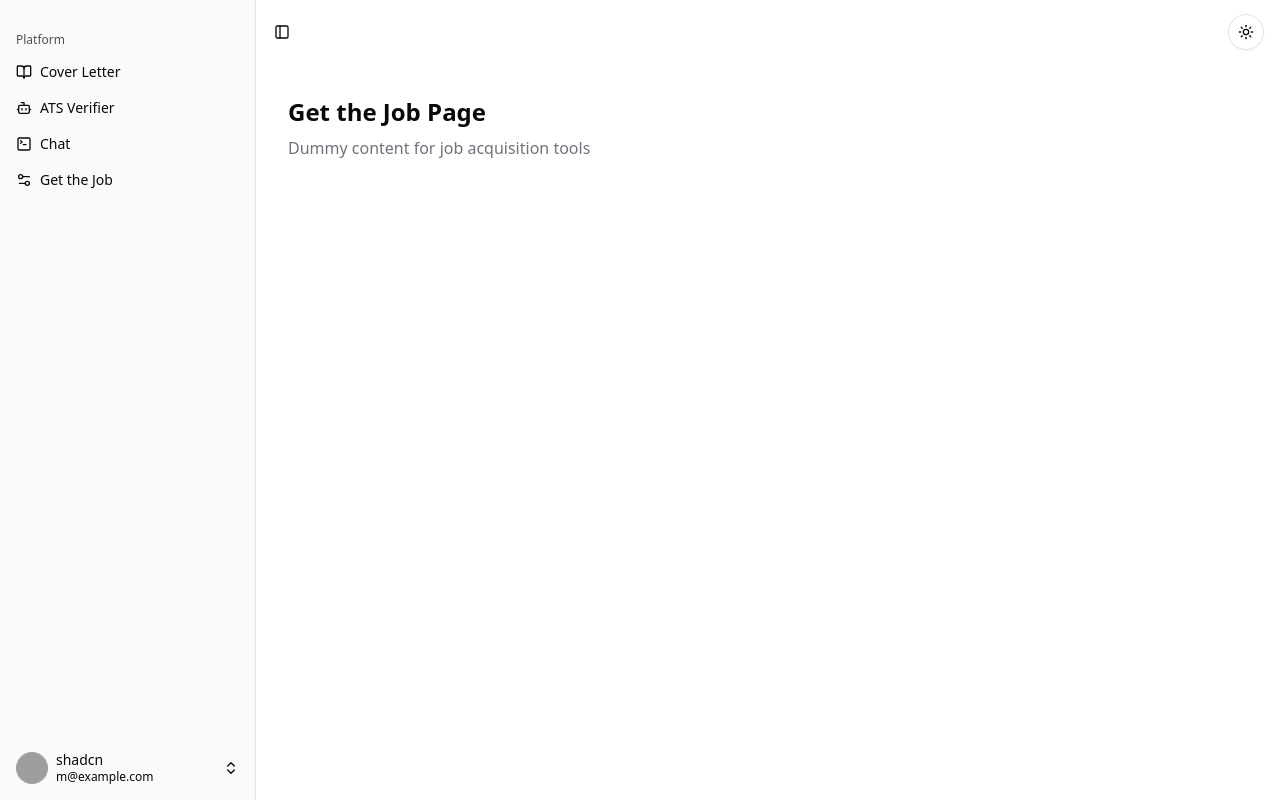
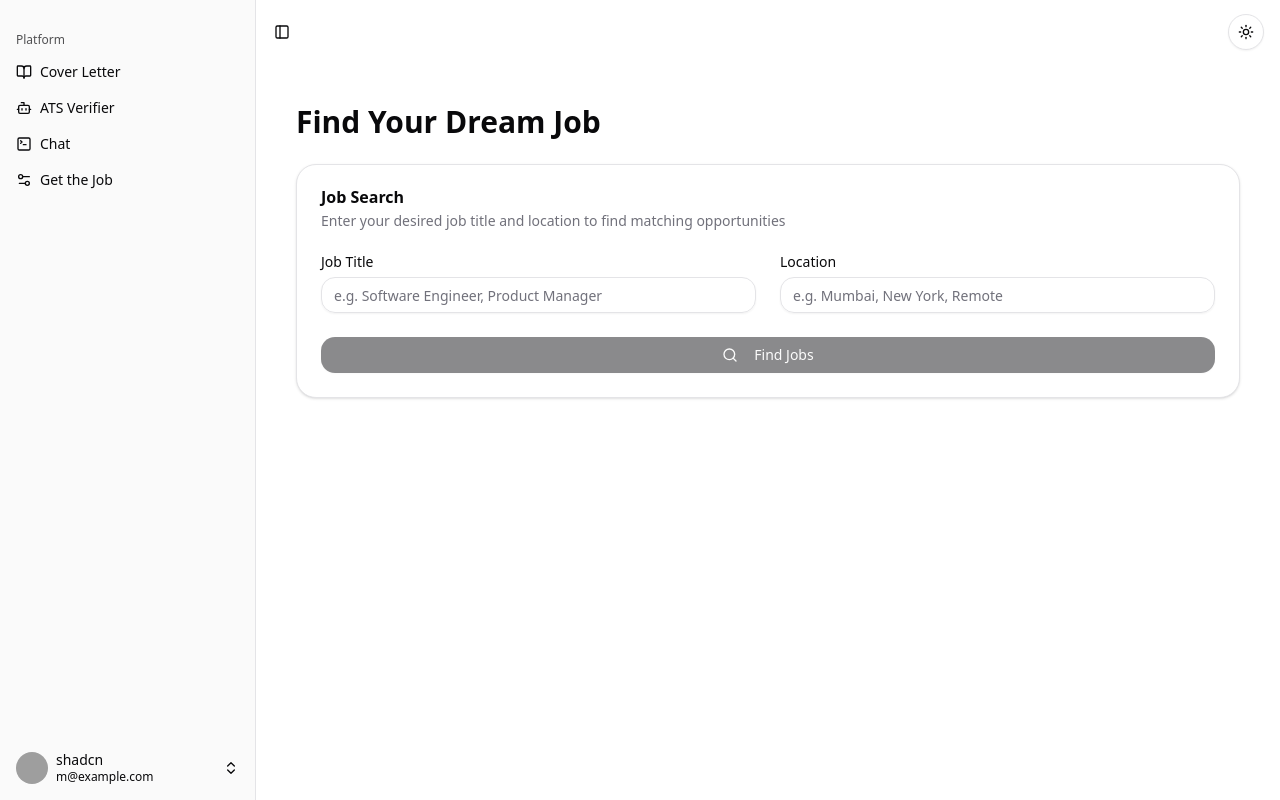
Before and after one commit to anujs101/race, a React (Vite) app in the folder Frontend/: page /dashboard/get-job in a window 1280 px wide. Built offline with nearby package versions, Linux system fonts and the light colour scheme; grey boxes are pictures that could not be loaded.

Commit message:
cover letter & role job

```diff
--- a/Frontend/src/Pages/GetJob.jsx
+++ b/Frontend/src/Pages/GetJob.jsx
@@ -1,12 +1,210 @@
-import React from 'react'
+import React, { useState } from 'react';
+import { Button } from '@/components/ui/button';
+import { Input } from '@/components/ui/input';
+import { Label } from '@/components/ui/label';
+import { Card, CardContent, CardDescription, CardFooter, CardHeader, CardTitle } from '@/components/ui/card';
+import { Tabs, TabsContent, TabsList, TabsTrigger } from '@/components/ui/tabs';
+import { Alert, AlertDescription, AlertTitle } from '@/components/ui/alert';
+import { ExternalLink, MapPin, Building, Clock, Briefcase, Search, Loader2 } from 'lucide-react';
+import axios from 'axios';
 
 const GetJob = () => {
+  const [jobTitle, setJobTitle] = useState('');
+  const [location, setLocation] = useState('');
+  const [isLoading, setIsLoading] = useState(false);
+  const [error, setError] = useState(null);
+  const [jobMatches, setJobMatches] = useState(null);
+  const baseUrl = "https://49d8-103-104-226-58.ngrok-free.app/api/";
+
+  const handleSearch = async () => {
+    if (!jobTitle || !location) {
+      setError('Please enter both job title and location');
+      return;
+    }
+
+    setIsLoading(true);
+    setError(null);
+
+    try {
+      // Get auth token from localStorage
+      const authToken = localStorage.getItem('authToken');
+
+      if (!authToken) {
+        throw new Error('Authentication token not found. Please log in again.');
+      }
+
+      // Make API request
+      const response = await axios.post(
+        `${baseUrl}jobs/find-matches`,
+        {
+          jobTitle,
+          location
+        },
+        {
+          headers: {
+            'Authorization': `${authToken}`,
+            'Content-Type': 'application/json'
+          }
+        }
+      );
+
+      // Handle successful response
+      if (response.data && response.data.status === 'success') {
+        setJobMatches(response.data.data);
+      } else {
+        throw new Error('Invalid response from server');
+      }
+    } catch (err) {
+      console.error('Error finding job matches:', err);
+      setError(err.response?.data?.message || err.message || 'Failed to find job matches');
+    } finally {
+      setIsLoading(false);
+    }
+  };
+
+  // Function to format description text with line breaks
+  const formatDescription = (description) => {
+    return description.split('\n').map((line, index) => (
+      <React.Fragment key={index}>
+        {line}
+        <br />
+      </React.Fragment>
+    ));
+  };
+
   return (
-    <div className="p-4">
-      <h1 className="text-2xl font-bold">Get the Job Page</h1>
-      <p className="mt-2 text-muted-foreground">Dummy content for job acquisition tools</p>
+    <div className="container mx-auto p-6 max-w-6xl">
+      <div className="flex items-center justify-between mb-6">
+        <h1 className="text-3xl font-bold">Find Your Dream Job</h1>
+      </div>
+
+      <Card className="mb-8">
+        <CardHeader>
+          <CardTitle>Job Search</CardTitle>
+          <CardDescription>
+            Enter your desired job title and location to find matching opportunities
+          </CardDescription>
+        </CardHeader>
+        <CardContent>
+          <div className="grid grid-cols-1 md:grid-cols-2 gap-6">
+            <div className="space-y-2">
+              <Label htmlFor="job-title">Job Title</Label>
+              <Input
+                id="job-title"
+                placeholder="e.g. Software Engineer, Product Manager"
+                value={jobTitle}
+                onChange={(e) => setJobTitle(e.target.value)}
+              />
+            </div>
+            <div className="space-y-2">
+              <Label htmlFor="location">Location</Label>
+              <Input
+                id="location"
+                placeholder="e.g. Mumbai, New York, Remote"
+                value={location}
+                onChange={(e) => setLocation(e.target.value)}
+              />
+            </div>
+          </div>
+        </CardContent>
+        <CardFooter>
+          <Button
+            onClick={handleSearch}
+            disabled={isLoading || !jobTitle || !location}
+            className="w-full"
+          >
+            {isLoading ? (
+              <>
+                <Loader2 className="mr-2 h-4 w-4 animate-spin" />
+                Searching...
+              </>
+            ) : (
+              <>
+                <Search className="mr-2 h-4 w-4" />
+                Find Jobs
+              </>
+            )}
+          </Button>
+        </CardFooter>
+      </Card>
+
+      {error && (
+        <Alert className="mb-6 bg-red-50 border-red-200">
+          <AlertTitle className="text-red-800">Error</AlertTitle>
+          <AlertDescription className="text-red-700">
+            {error}
+          </AlertDescription>
+        </Alert>
+      )}
+
+      {jobMatches && (
+        <div className="space-y-6">
+          <div className="flex items-center justify-between">
+            <h2 className="text-2xl font-semibold">
+              {jobMatches.matches.length} Jobs Found
+            </h2>
+            <p className="text-sm text-muted-foreground">
+              for {jobMatches.metadata.query.jobTitle} in {jobMatches.metadata.query.location}
+            </p>
+          </div>
+
+          {jobMatches.matches.map((job, index) => (
+            <Card key={index} className="overflow-hidden hover:shadow-md transition-shadow">
+              <CardHeader className="bg-muted/30">
+                <div className="flex justify-between items-start">
+                  <div>
+                    <CardTitle className="text-xl">{job.title}</CardTitle>
+                    <CardDescription className="flex items-center mt-1">
+                      <Building className="h-4 w-4 mr-1" />
+                      {job.company}
+                    </CardDescription>
+                  </div>
+                  <div className="flex flex-col items-end">
+                    <span className="text-sm flex items-center text-muted-foreground">
+                      <Clock className="h-3 w-3 mr-1" />
+                      {job.postedTime}
+                    </span>
+                    {job.jobType && (
+                      <span className="text-sm flex items-center mt-1 text-muted-foreground">
+                        <Briefcase className="h-3 w-3 mr-1" />
+                        {job.jobType}
+                      </span>
+                    )}
+                  </div>
+                </div>
+              </CardHeader>
+              <CardContent className="pt-4">
+                <div className="flex items-center text-sm text-muted-foreground mb-4">
+                  <MapPin className="h-4 w-4 mr-1" />
+                  {job.location}
+                </div>
+                <div className="text-sm line-clamp-4 mb-4">
+                  {formatDescription(job.description)}
+                </div>
+              </CardContent>
+              <CardFooter className="bg-muted/20 flex justify-between">
+                <Button variant="outline" size="sm">
+                  Save Job
+                </Button>
+                <Button
+                  size="sm"
+                  onClick={() => window.open(job.applicationLink, '_blank')}
+                  className="flex items-center"
+                >
+                  Apply Now
+                  <ExternalLink className="ml-1 h-3 w-3" />
+                </Button>
+              </CardFooter>
+            </Card>
+          ))}
+
+          <div className="text-center text-sm text-muted-foreground">
+            Results generated on {new Date(jobMatches.metadata.generatedAt).toLocaleString()}
+          </div>
+        </div>
+      )}
     </div>
-  )
-}
+  );
+};
 
-export default GetJob
+export default GetJob;
```
Also changed, not shown: Frontend/src/Pages/CoverLetter.jsx (+64 -39 lines), 2 other files (tests, documents, lock files or other folders).
